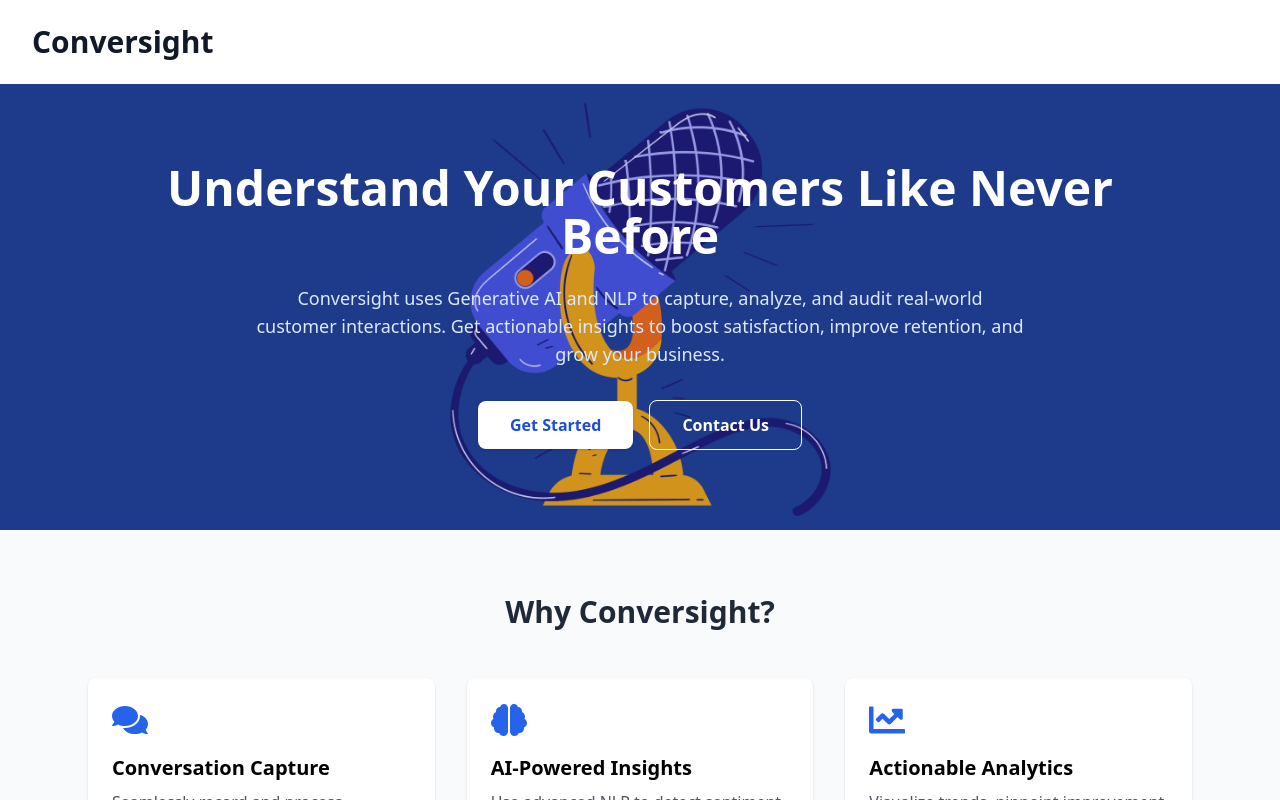
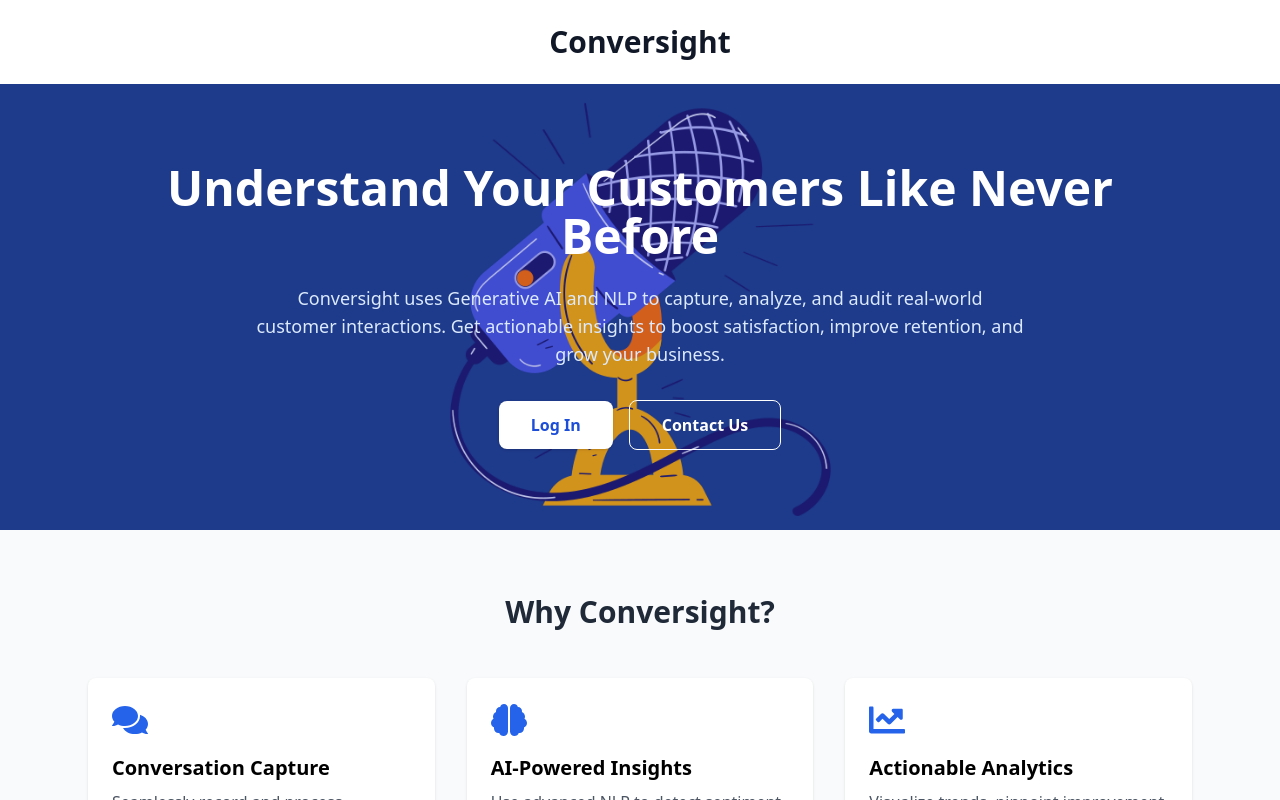
Before and after one commit to Taj32/NLP_Customer_Audit_Project, a React (Create React App) app in the folder dashboard/: page / in a window 1280 px wide. Shown: the top 800 px of the page. Built offline with nearby package versions, Linux system fonts and the light colour scheme; no server answers.

Commit message:
fix: update LandingPage header layout and change button text to 'Log In'

```diff
--- a/dashboard/src/pages/LandingPage.js
+++ b/dashboard/src/pages/LandingPage.js
@@ -8,8 +8,8 @@ function LandingPage() {
   return (
     <div className="min-h-screen flex flex-col bg-gray-50">
       {/* Hero Section */}
-      <header className="bg-white shadow">
-        <div className="max-w-7xl mx-auto py-6 px-4 sm:px-6 lg:px-8">
+      <header className="bg-white shadow flex items-center justify-center">
+        <div className="py-6 px-4">
           <h1 className="text-3xl font-bold text-gray-900">Conversight</h1>
         </div>
       </header>
@@ -46,7 +46,7 @@ function LandingPage() {
                 onClick={() => navigate('/login')}
                 className="bg-white text-blue-700 font-semibold py-3 px-8 rounded-lg shadow hover:bg-gray-100"
               >
-                Get Started
+                Log In
               </button>
               <button
                 onClick={() => window.open('mailto:contact@conversight.ai')}
```
